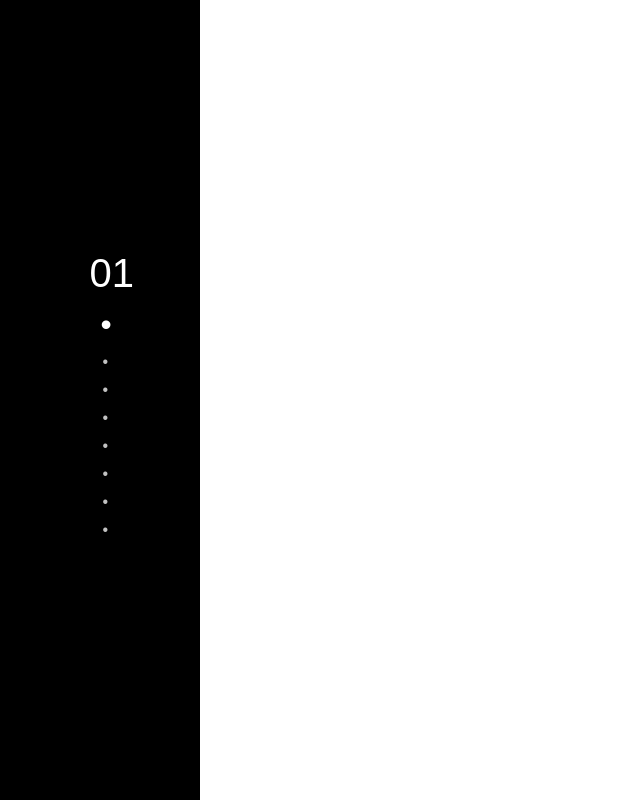
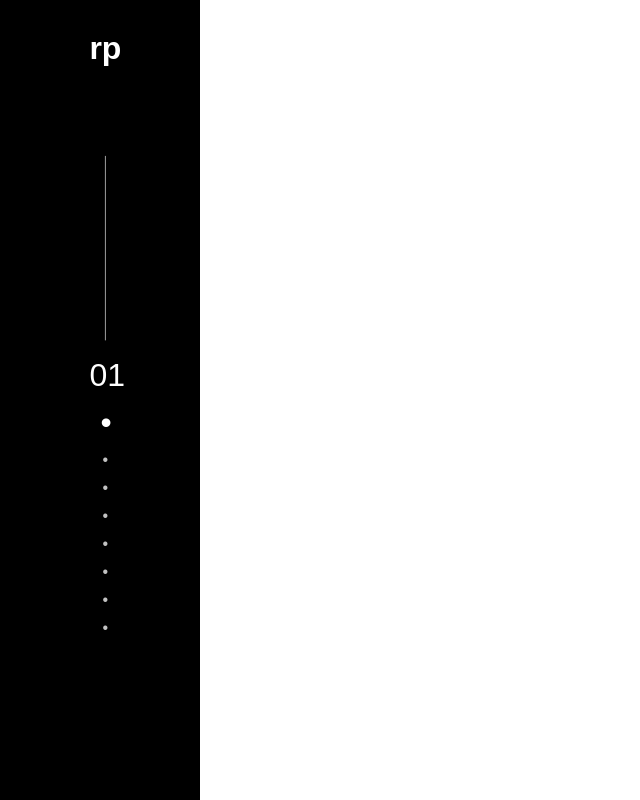
Before and after one commit to jamesdesigns/vertical-navigation, a plain HTML site: page index.html in a window 1280 px wide. Shown: the whole page, without its empty margins (0-640 px from the left). Drawn offline with Linux system fonts and the light colour scheme.

Commit message:
Add new images and adjust the styles of the vertical menu

```diff
--- a/index.html
+++ b/index.html
@@ -9,6 +9,8 @@
 </head>
 <body>
   <header class="menu">
+    <div><h1 class="logo">rp</h1></div>
+    <div><img class="vert-line" src="vert-line.png" alt="line"/></div>
     <div class="nav-dot nav-num">01</div>
     <div class="nav-dot active">&#8226;</div>
     <div class="nav-dot">&#8226;</div>
--- a/styles.css
+++ b/styles.css
@@ -26,9 +26,21 @@ html {
   color: #c2c2c2;
 }
 
+.logo {
+  display: block;
+  position: absolute;
+  top: 30px;
+  margin-left: -13px;
+}
+
+.vert-line {
+  height: 200px;
+  padding-bottom: 10px;
+}
+
 .nav-num {
   margin-left: -13px;
-  font-size: 2.5rem;
+  font-size: 2rem;
   color: #FFF;
 }
 
```
Also changed, not shown: Untitled-2.png (added), vert-line.png (added).
